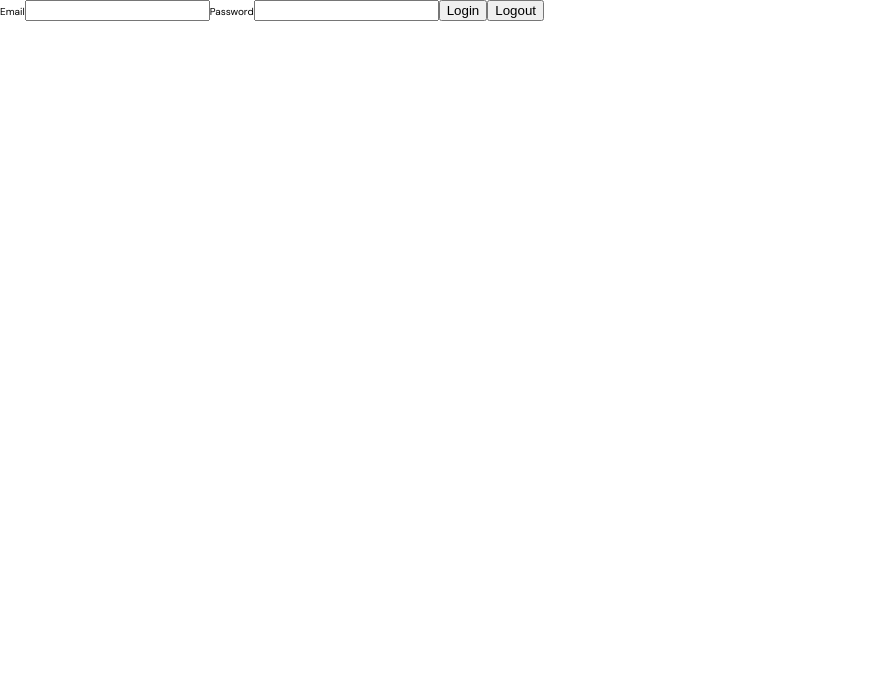
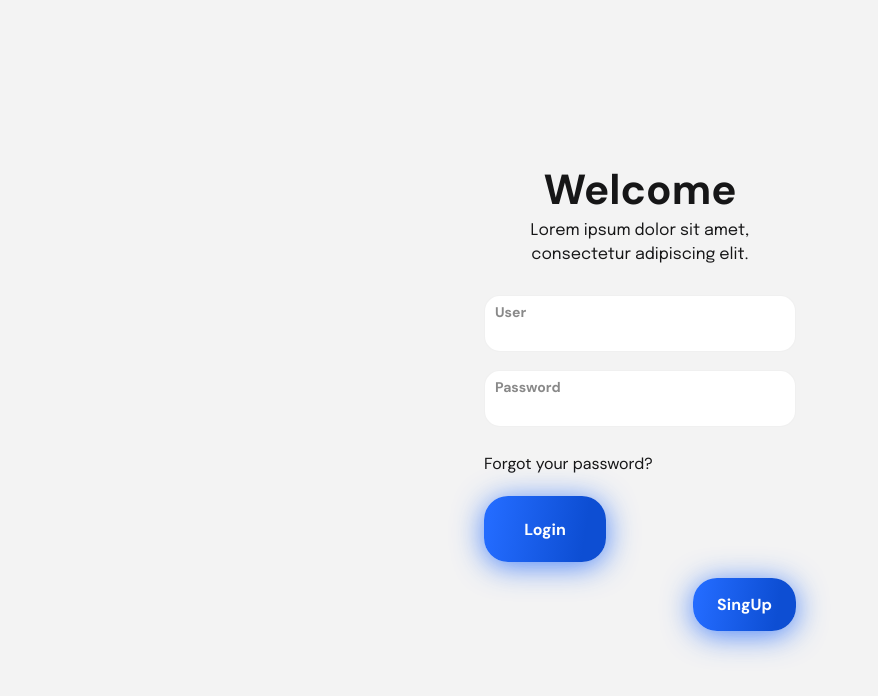
Before and after one commit to ocralo/play-green, a React (Vite) app: page /login in a window 1280 px wide. Shown: the top 696 px of the page, without its empty margins (0-878 px from the left). Built offline with nearby package versions, Linux system fonts and the light colour scheme; no server answers.

Commit message:
feat: add styles and components in login page

```diff
--- a/src/pages/publics/Login/index.tsx
+++ b/src/pages/publics/Login/index.tsx
@@ -1,6 +1,14 @@
 import {useState} from 'react'
+import {useNavigate} from 'react-router-dom'
+
 import {useAuth} from '@context/AuthContext/hooks'
-import {useNavigate} from 'react-router-dom'
+
+import FormInput from '@components/FormInput'
+import ErrorText from '@components/ErrorText'
+import Button from '@components/Button'
+import Form from '@components/Form'
+
+import {LoginLayout} from './layout'
 
 export default function Login() {
   const navigate = useNavigate()
@@ -9,7 +17,7 @@ export default function Login() {
     password: '',
   })
 
-  const {login, error, logout} = useAuth()
+  const {login, error} = useAuth()
 
   const handleChange = (e: React.ChangeEvent<HTMLInputElement>): void => {
     setUser({
@@ -26,22 +34,47 @@ export default function Login() {
     navigate('/home')
   }
 
+  const handleSingUp = (): void => {
+    navigate('/sing-up')
+  }
+
   return (
-    <form onSubmit={handleSubmit}>
-      <label htmlFor='email'>Email</label>
-      <input type='email' name='email' id='email' onChange={handleChange} />
-      <label htmlFor='password'>Password</label>
-      <input
-        type='password'
-        name='password'
-        id='password'
-        onChange={handleChange}
-      />
-      <button type='submit'>Login</button>
-      <button type='button' onClick={() => logout()}>
-        Logout
-      </button>
-      {error && <p style={{color: 'white'}}>{error}</p>}
-    </form>
+    <LoginLayout>
+      <h1 className='login-title'>Welcome</h1>
+      <h6 className='login-description'>
+        Lorem ipsum dolor sit amet, consectetur adipiscing elit.
+      </h6>
+      <Form className='login-form' onSubmit={handleSubmit}>
+        <FormInput
+          className='login-input-user'
+          label='User'
+          name='email'
+          id='email'
+          type='email'
+          value={user.email}
+          onChange={handleChange}
+        />
+        <FormInput
+          className='login-input-password'
+          label='Password'
+          name='password'
+          id='password'
+          type='password'
+          value={user.password}
+          onChange={handleChange}
+        />
+        {error && <ErrorText error={error} />}
+        <p className='login-forgot'>Forgot your password?</p>
+        <Button className='login-submit-button' type='submit'>
+          Login
+        </Button>
+        <Button
+          type='button'
+          className='login-signup-button'
+          onClick={handleSingUp}>
+          SingUp
+        </Button>
+      </Form>
+    </LoginLayout>
   )
 }
--- /dev/null
+++ b/src/pages/publics/Login/layout.tsx
@@ -0,0 +1,104 @@
+import styled from 'styled-components'
+
+export const LoginLayout = styled.div`
+  background: ${({theme}) => theme.colors.background};
+  display: flex;
+  flex-direction: column;
+  justify-content: center;
+  align-items: center;
+  height: 100vh;
+  margin: 0;
+
+  .login-submit-button {
+    height: 6.6rem;
+    width: 12.2rem;
+    margin-left: 0.5rem;
+    margin-right: 0.5rem;
+    align-self: flex-start;
+    font-size: ${({theme}) => theme.fontSizes.medium};
+    font-family: ${({theme}) => theme.fontFamily.primary};
+    font-weight: ${({theme}) => theme.fontWeights.bold};
+  }
+
+  .login-signup-button {
+    margin-top: ${({theme}) => theme.spacings.medium};
+    margin-left: 0.5rem;
+    margin-right: 0.5rem;
+    align-self: flex-end;
+    font-size: ${({theme}) => theme.fontSizes.medium};
+    font-family: ${({theme}) => theme.fontFamily.primary};
+    font-weight: ${({theme}) => theme.fontWeights.bold};
+  }
+
+  .login-input-user {
+    margin-top: 0;
+    margin-bottom: 0;
+  }
+
+  .login-input-password {
+    margin-top: ${({theme}) => theme.spacings.small};
+    margin-bottom: ${({theme}) => theme.spacings.large};
+    color: ${({theme}) => theme.colors.text};
+  }
+
+  .login-title {
+    margin-bottom: ${({theme}) => theme.spacings.small};
+    font-family: ${({theme}) => theme.fontFamily.primary};
+    font-size: ${({theme}) => theme.fontSizes.xxlarge};
+    font-weight: ${({theme}) => theme.fontWeights.bold};
+    text-align: center;
+    color: ${({theme}) => theme.colors.text};
+  }
+
+  .login-forgot {
+    margin-bottom: ${({theme}) => theme.spacings.large};
+    margin-left: 0.5rem;
+    margin-right: 0.5rem;
+    font-family: ${({theme}) => theme.fontFamily.primary};
+    font-size: ${({theme}) => theme.fontSizes.medium};
+    font-weight: ${({theme}) => theme.fontWeights.regular};
+    align-self: flex-start;
+    color: ${({theme}) => theme.colors.text};
+
+    &:hover {
+      cursor: not-allowed;
+    }
+  }
+
+  .login-description {
+    margin-bottom: ${({theme}) => theme.spacings.large};
+    font-family: ${({theme}) => theme.fontFamily.secondary};
+    font-size: ${({theme}) => theme.fontSizes.medium};
+    font-weight: ${({theme}) => theme.fontWeights.regular};
+    text-align: center;
+    line-height: 148.02%;
+    max-width: 32.2rem;
+    color: ${({theme}) => theme.colors.text};
+  }
+
+  .login-form {
+    padding: 0;
+    width: 100%;
+    max-width: 32.2rem;
+  }
+
+  @media (min-width: ${({theme}) => theme.devices.small}) {
+    padding: ${({theme}) => theme.spacings.medium};
+  }
+
+  @media (min-width: ${({theme}) => theme.devices.medium}) {
+    padding: ${({theme}) => theme.spacings.medium};
+    height: 95vh;
+  }
+
+  @media (min-width: ${({theme}) => theme.devices.large}) {
+    padding: ${({theme}) => theme.spacings.large};
+  }
+
+  @media (min-width: ${({theme}) => theme.devices.xlarge}) {
+    padding: ${({theme}) => theme.spacings.xlarge};
+    height: 92vh;
+  }
+`
+
+export default LoginLayout
```
